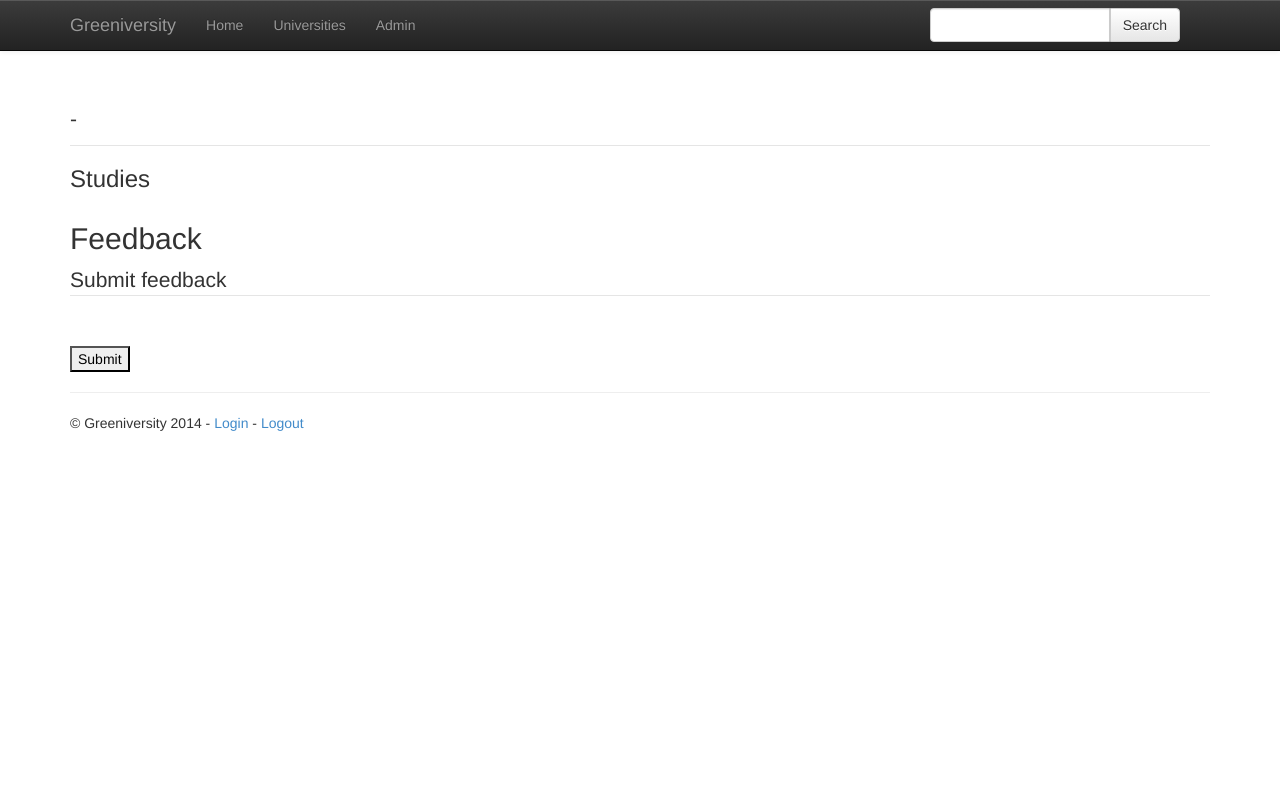
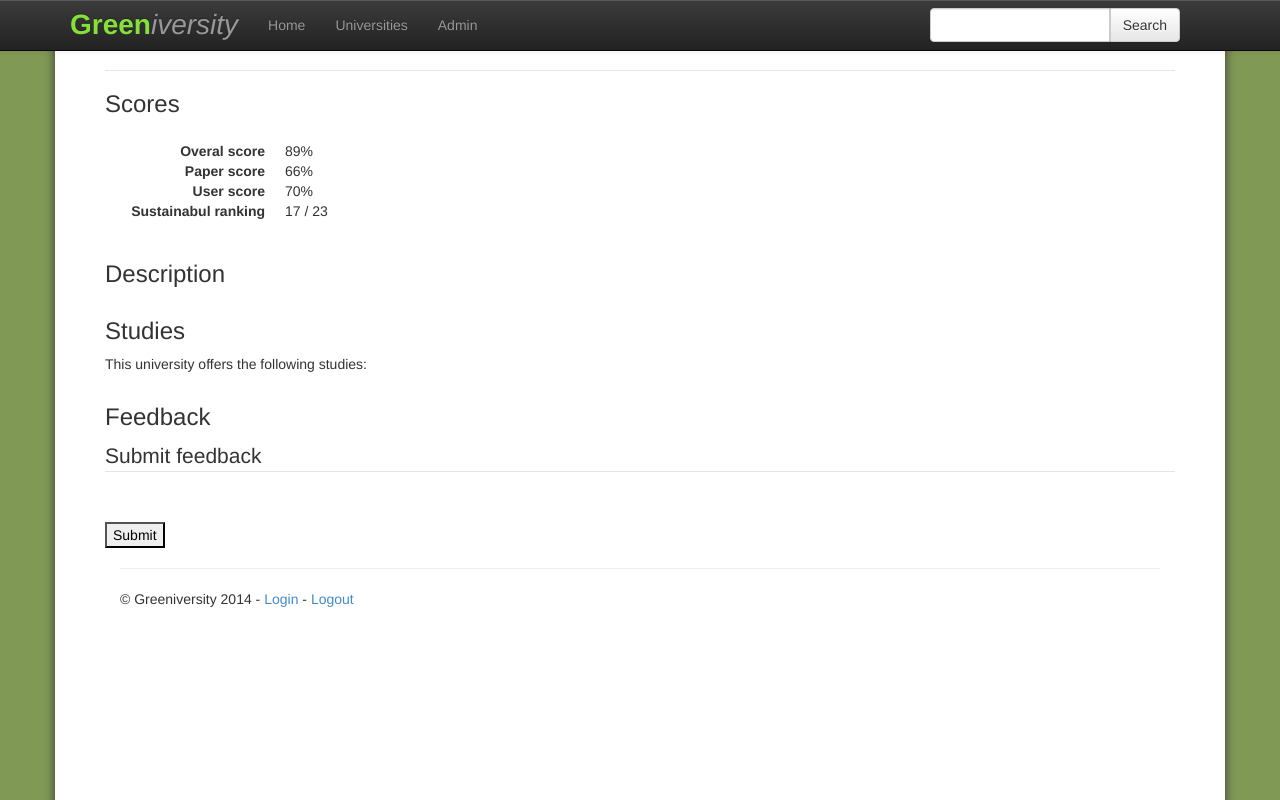
Before and after one commit to jelmr/Greeniversities, a Python web app: template app/templates/university.html in a window 1280 px wide. Run offline with Jinja, Linux system fonts and the light colour scheme; the template is opened without the code that fills it, so the values that code supplies are empty; some libraries are stand-ins or nearby versions.

Commit message:
Layout changes. Implemented studies. Updated university model

```diff
--- a/app/__init__.py
+++ b/app/__init__.py
@@ -1,6 +1,5 @@
 from flask import Flask, g
 from flask.ext.sqlalchemy import SQLAlchemy
-from lesscss import lesscss
 from flask.ext.login import LoginManager
 import os
 import flask_sijax
@@ -15,8 +14,6 @@
 ## SQL ALCHEMY
 db = SQLAlchemy(app)
 
-## LESS
-lesscss(app)
 
 ## SIJAX
 path = os.path.join('.', os.path.dirname(__file__), 'static/js/sijax/')
--- a/app/static/css/style.css
+++ b/app/static/css/style.css
@@ -1,6 +1,41 @@
 html {
+  height: 100%;
   overflow: -moz-scrollbars-vertical;
   overflow-y: scroll;
+}
+body {
+  height: 100%;
+  background: #809a56;
+}
+#study-table td,
+#study-table th {
+  padding: 0 15px 0 15px;
+}
+#content-box {
+  margin-top: -50px;
+  padding: 50px;
+  margin-bottom: -30px;
+  min-height: 100%;
+  background: #fff;
+  box-shadow: 0px 10px 10px #333;
+}
+#footer-content {
+  height: 30px;
+}
+.title {
+  font-size: 2em;
+  font-weight: 200;
+  font-style: italic;
+}
+.title:hover,
+.title:active,
+.title:visited {
+  color: #fff;
+}
+.title .green {
+  color: #86e03c;
+  font-weight: 900 !important;
+  font-style: normal;
 }
 .feedback-post {
   display: block;
@@ -115,6 +150,10 @@
 .rating {
   margin-right: 20px;
 }
+h4 {
+  font-size: 1.1em;
+  font-weight: bold;
+}
 #uni-list .university {
   height: 120px;
 }
@@ -147,7 +186,7 @@
   height: 100%;
   float: right;
   color: #fff;
-  background: #5cb85c;
+  background: #649f30;
 }
 #uni-list .university .score ul {
   display: inline-block !important;
--- a/app/static/css/style.less
+++ b/app/static/css/style.less
@@ -46,10 +46,54 @@
 }
 
 html {
+  height:100%;
   overflow: -moz-scrollbars-vertical;
   overflow-y: scroll;
 }
 
+body {
+  height:100%;
+  background: #809a56;
+
+}
+
+#study-table td,
+#study-table th{
+  padding:0 15px 0 15px;
+}
+
+#content-box
+{
+  margin-top: -50px;
+  padding:50px;
+  margin-bottom: -30px;
+  min-height:100%;
+  background: #fff;
+  box-shadow: 0px 10px 10px #333;
+}
+
+#footer-content {
+  height:30px;
+}
+
+.title {
+
+  &:hover,
+  &:active,
+  &:visited {
+    color:#fff;
+  }
+
+  font-size:2em;
+  font-weight:200;
+  font-style:italic;
+
+  .green {
+    color:#86e03c;
+    font-weight:900 !important;
+    font-style: normal;
+  }
+}
 .feedback-post {
   display: block;
   width: 100%;
@@ -193,6 +237,10 @@
   margin-right: 20px;
 }
 
+h4 {
+  font-size: 1.1em;
+  font-weight:bold;
+}
 #uni-list {
 
   .university {
@@ -227,7 +275,7 @@
       float: right;
       color: #fff;
 
-      background: @brand-success;
+      background: #649f30;
       ul {
         display: inline-block !important;
         vertical-align: middle !important;
--- a/app/templates/base.html
+++ b/app/templates/base.html
@@ -30,7 +30,7 @@
 <div class="navbar navbar-inverse navbar-fixed-top">
 	<div class="container">
 		<div class="navbar-header">
-			<a class="navbar-brand" href="/">Greeniversity</a>
+			<a class="navbar-brand title" href="/"><span class="green">Green</span>iversity</a>
 		</div>
 		<div class="navbar-collapse collapse">
 			<ul class="nav navbar-nav">
@@ -58,7 +58,7 @@
 </div>
 <div style="height:50px;"></div>
 
-<div class="container">
+<div class="container" id="content-box">
 
 	<!--padding nav bar -->
 	{% with messages = get_flashed_messages(with_categories=true) %}
@@ -82,10 +82,10 @@
 	{% endblock %}
 
 
-</div>
 
+	<div class="clearfix"></div>
 
-<div class="container">
+	<div class="container" id="footer-content">
 		<!-- Example row of columns -->
 
 
@@ -94,6 +94,7 @@
 		<footer>
 			<p>&copy; Greeniversity 2014 - <a href="/login">Login</a> - <a href="/logout">Logout</a></p>
 		</footer>
+	</div>
 </div>
 <!-- /container -->
 <script src="//ajax.googleapis.com/ajax/libs/jquery/1.10.1/jquery.min.js"></script>
--- a/app/templates/uni_list.html
+++ b/app/templates/uni_list.html
@@ -33,7 +33,7 @@
 						<a href="{{ url_for('university', university_id=university.id) }}">{{ university.name }}</a>
 					</div>
 					<div class="">
-						{{ university.description }}
+						{{ university.description | striptags | truncate(480) }}
 					</div>
 				</div>
 
--- a/app/templates/university.html
+++ b/app/templates/university.html
@@ -1,21 +1,33 @@
 {% extends "base.html" %}
 {% block maincontent %}
 
-	<legend><span class="university-title">{{ university.name }}</span> - <span
-			class="location-title">{{ university.location }}</span></legend>
+	<legend><span class="university-title">{{ university.name }}</span> </legend>
 	{%  if university.logo_url %}
 		<img class="pull-left" width="300px" src="{{ university.logo_url }}">
 	{% endif %}
-	<p>{{ university.description }}</p>
 
+
+	<h3>Scores</h3>
+	<dl class="dl-horizontal" style="display: inline-block;">
+		<dt>Overal score</dt><dd>89%</dd>
+		<dt>Paper score</dt><dd>66% </dd>
+		<dt>User score</dt><dd>70%</dd>
+		<dt>Sustainabul ranking</dt><dd>17 / 23</dd>
+	</dl>
+
+	<h3>Description</h3>
+	<p>{{ university.description | safe }}</p>
+
+	<div class="clearfix"></div>
 	<h3> Studies</h3>
+	This university offers the following studies:
 	<ul>
 		{% for study in university.studies %}
-			<li>{{ study.name }}</li>
+			<li><a href="{{ study.url }}">{{ study.name }}</a></li>
 		{% endfor %}
 	</ul>
 	<div class="clearfix"></div>
-	<h2>Feedback</h2>
+	<h3>Feedback</h3>
 
 	<div id="posts">
 		{% for post in university.feedback | reverse %}
@@ -38,5 +50,6 @@
 
 	</form>
 
+
 	{{ super() }} <!-- Add flash messages -->
 {% endblock %}
--- a/run.py
+++ b/run.py
@@ -1,2 +1,4 @@
+from flask.ext.lesscss import lesscss
 from app import app
+lesscss(app)
 app.run(host='0.0.0.0' ,debug = True)
```
Also changed, not shown: app/forms.py (+17 -8 lines), app/models.py (+11 -15 lines), app/templates/add_study.html (added, +34 -0 lines), app/templates/edit_study.html (added, +34 -0 lines), app/templates/edit_university.html (+25 -3 lines), app/templates/index.html (+18 -1 lines), app/views.py (+49 -9 lines). Lines whose indentation alone changed are shown as unchanged.
